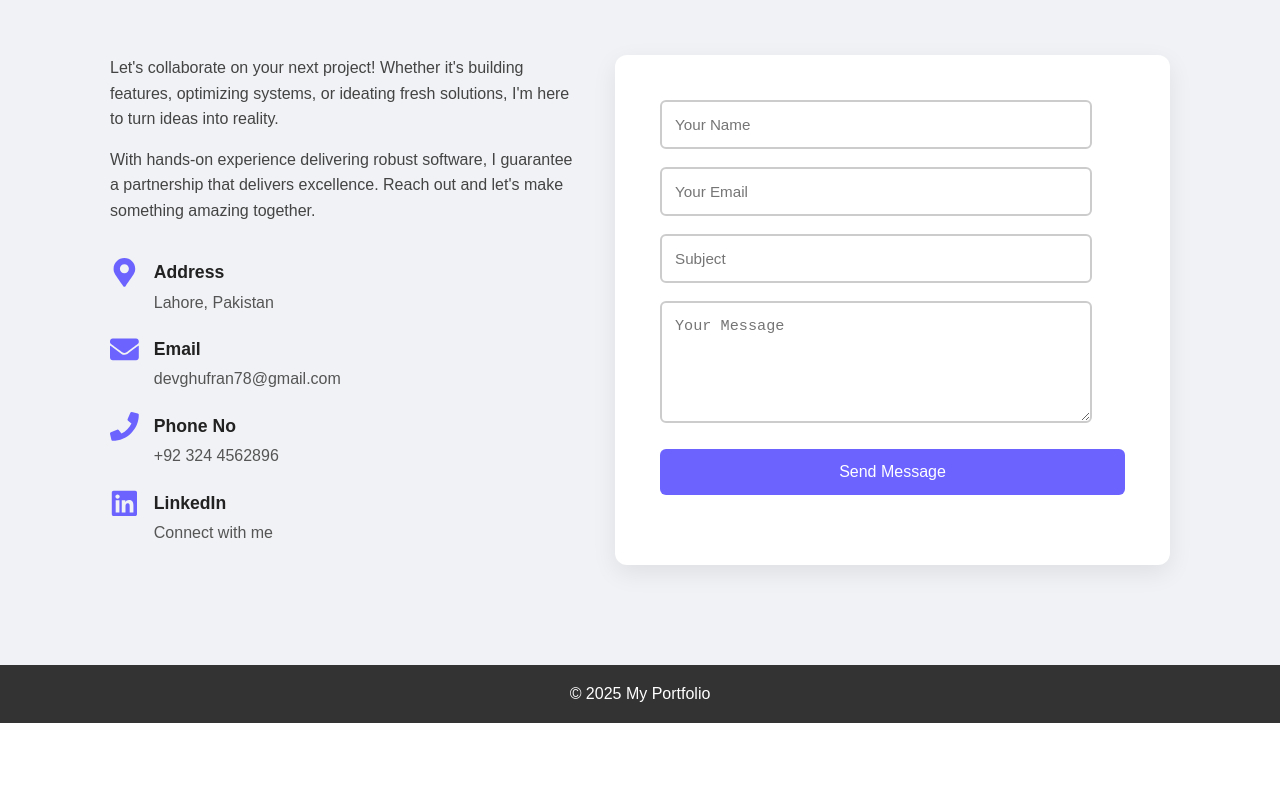
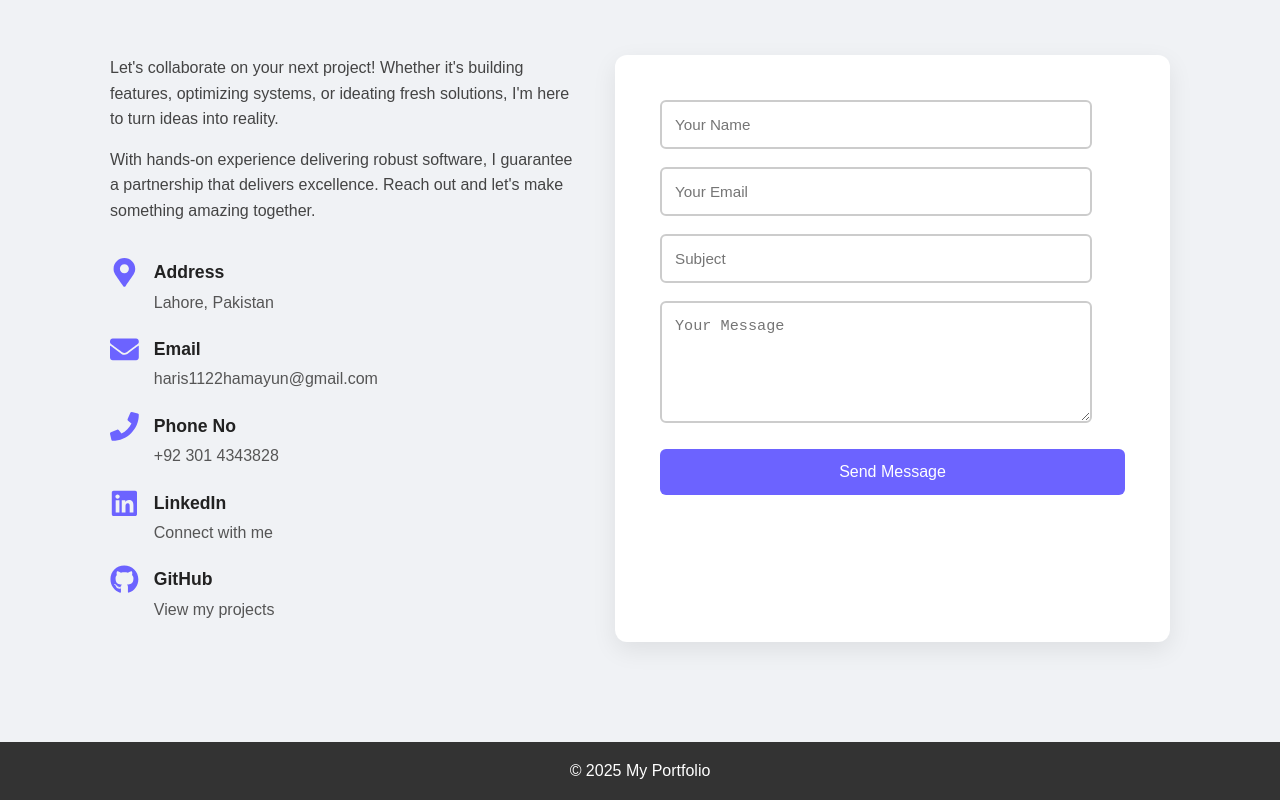
Before and after one commit to Haaris-Hamayun/Portfolio, a React (Vite) app: page / in a window 1280 px wide. Shown: the part 3174-3974 px from the top of the page. Before the commit the page ends 3897 px from the top, so only its background shows below. Built offline with nearby package versions, Linux system fonts and the light colour scheme.

Commit message:
some channges

```diff
--- a/src/pages/Contact.jsx
+++ b/src/pages/Contact.jsx
@@ -2,7 +2,7 @@
 import React from 'react';
 import './Contact.css';
 import { motion } from 'framer-motion';
-import { FaEnvelope, FaPhone, FaMapMarkerAlt, FaLinkedin } from 'react-icons/fa';
+import { FaEnvelope, FaPhone, FaMapMarkerAlt, FaLinkedin, FaGithub } from 'react-icons/fa';
 
 const iconVariant = {
   hidden: { opacity: 0, scale: 0.5 },
@@ -50,9 +50,10 @@ const Contact = () => {
             <div className="contact-details">
               {[
                 { icon: FaMapMarkerAlt, label: 'Address', value: 'Lahore, Pakistan' },
-                { icon: FaEnvelope, label: 'Email', value: 'devghufran78@gmail.com' },
-                { icon: FaPhone, label: 'Phone No', value: '+92 324 4562896' },
-                { icon: FaLinkedin, label: 'LinkedIn', value: 'Connect with me', link: 'https://linkedin.com/in/yourprofile' }
+                { icon: FaEnvelope, label: 'Email', value: 'haris1122hamayun@gmail.com' },
+                { icon: FaPhone, label: 'Phone No', value: '+92 301 4343828' },
+                { icon: FaLinkedin, label: 'LinkedIn', value: 'Connect with me', link: 'https://www.linkedin.com/in/haris-hamayun/' },
+                { icon: FaGithub, label: 'GitHub', value: 'View my projects', link: 'https://github.com/Haaris-Hamayun' }
               ].map((item, idx) => {
                 const Icon = item.icon;
                 return (
```
